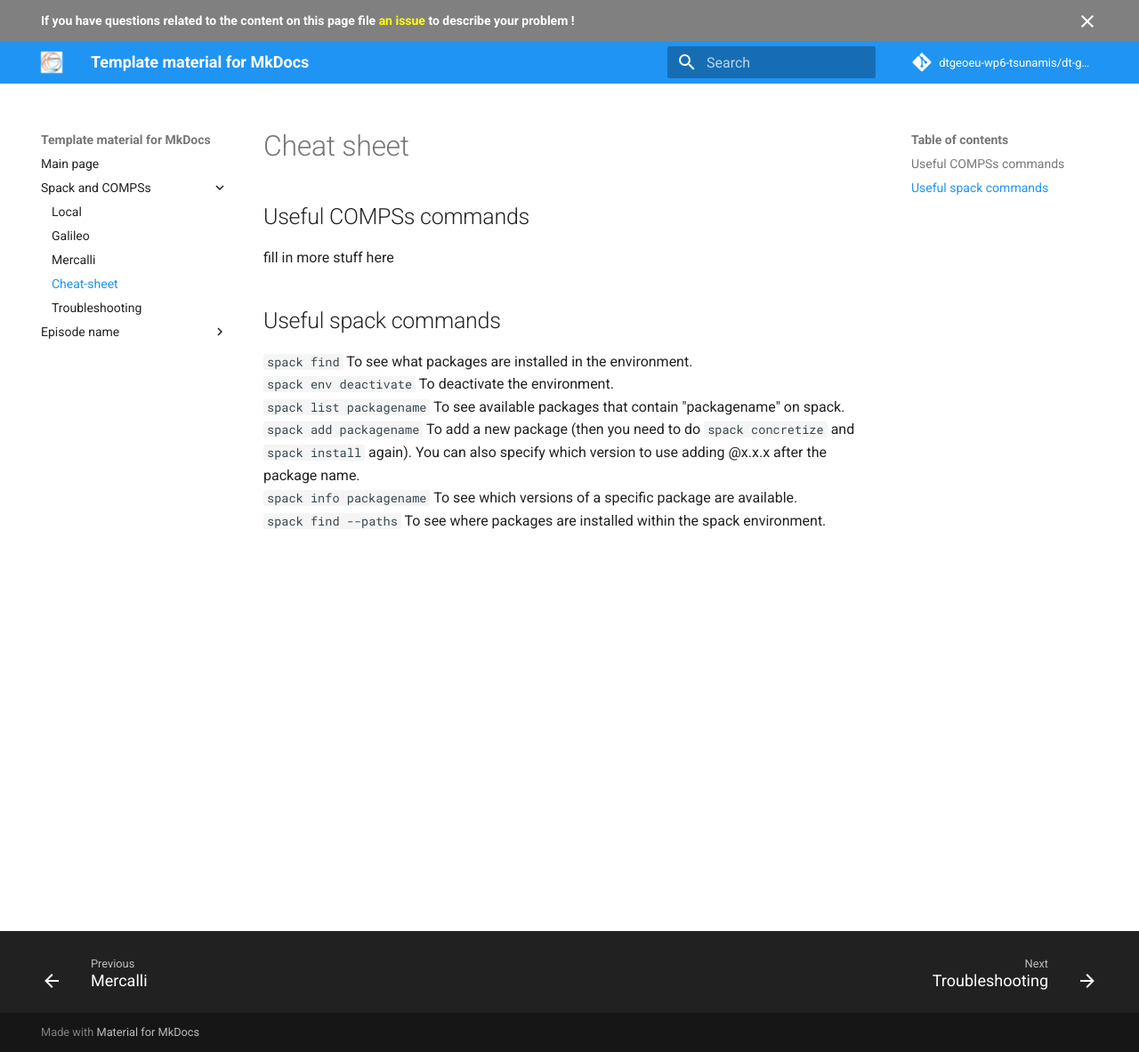
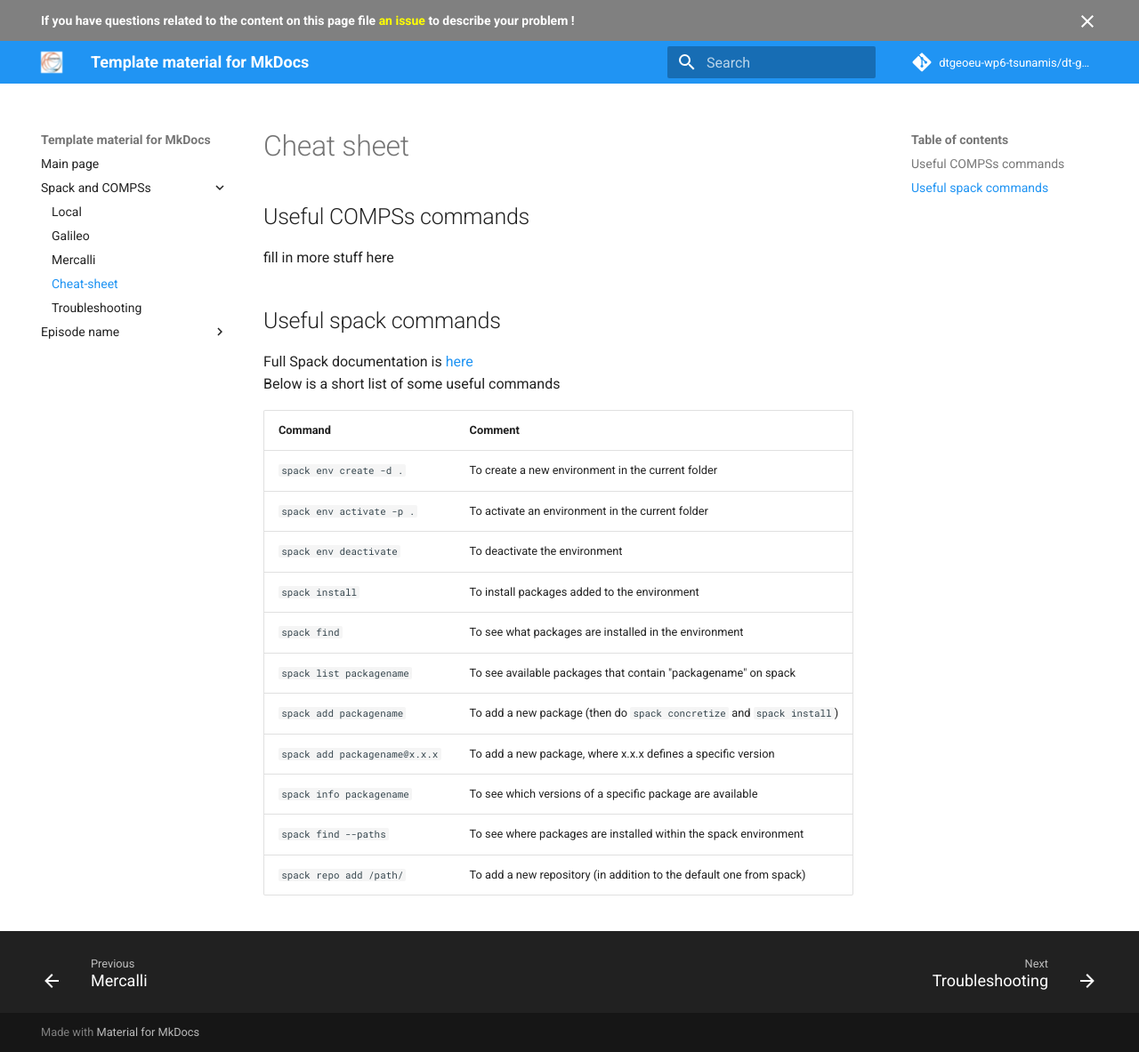
Before and after one commit to dtgeoeu-wp6-tsunamis/dt-geo-wp6-docs, an MkDocs documentation site: the page built from docs/spack-and-compss/cheat-sheet.md, in a window 1280 px wide and 1183 px high. Shown: the whole window at 89% size. Built offline with MkDocs 1.6.1 and Material for MkDocs 9.7.7, drawn with Linux system fonts in a browser that asks for light colours; comment, search, counter and statistics services are not loaded.

Commit message:
Update cheat-sheet spack documentation

```diff
--- a/docs/spack-and-compss/cheat-sheet.md
+++ b/docs/spack-and-compss/cheat-sheet.md
@@ -5,10 +5,19 @@
 fill in more stuff here
 
 ## Useful spack commands
+Full Spack documentation is [here](https://spack.readthedocs.io/en/latest/)
+Below is a short list of some useful commands
 
-`spack find`           To see what packages are installed in the environment.
-`spack env deactivate`    To deactivate the environment.
-`spack list packagename`  To see available packages that contain "packagename" on spack.
-`spack add packagename`    To add a new package (then you need to do `spack concretize` and `spack install` again). You can also specify which version to use adding @x.x.x after the package name.
-`spack info packagename`  To see which versions of a specific package are available.
-`spack find --paths`   To see where packages are installed within the spack environment.
+| Command                        |      Comment      |
+|--------------------------------|---------------------------------------|
+| `spack env create -d .`        | To create a new environment in the current folder |
+| `spack env activate -p .`      | To activate an environment in the current folder |
+| `spack env deactivate`         | To deactivate the environment |
+| `spack install`                | To install packages added to the environment |
+| `spack find`                   | To see what packages are installed in the environment |
+| `spack list packagename`       | To see available packages that contain "packagename" on spack |
+| `spack add packagename`        | To add a new package (then do `spack concretize` and `spack install`) |
+| `spack add packagename@x.x.x`  | To add a new package, where x.x.x defines a specific version  |
+| `spack info packagename`       | To see which versions of a specific package are available |
+| `spack find --paths`           | To see where packages are installed within the spack environment |
+| `spack repo add /path/`        | To add a new repository (in addition to the default one from spack) |
```
